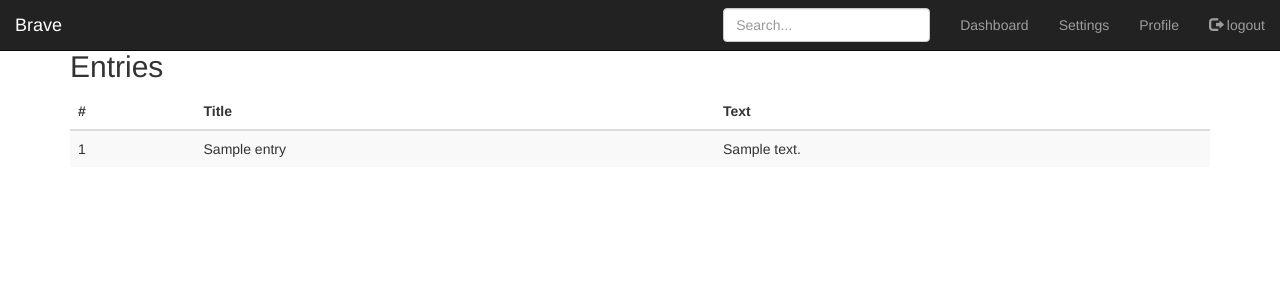
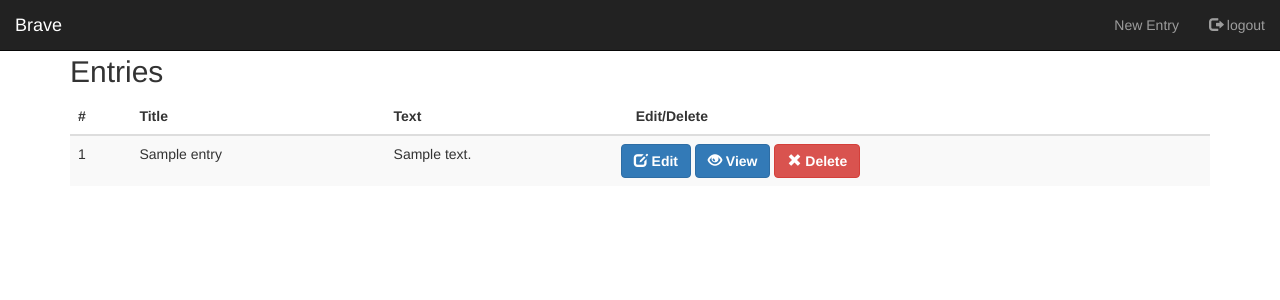
Before and after one commit to cezbil/brave, a PHP site: page / in a window 1280 px wide. Shown: the top 300 px of the page. Run offline with PHP 8.4, Linux system fonts and the light colour scheme; the visitor is signed in with stand-in values (Sample User, id 1); tables that the repository leaves empty or names only in its code hold one stand-in row (values such as "Sample post").

Commit message:
delete items, add new entries

```diff
--- a/Entry.php
+++ b/Entry.php
@@ -23,6 +23,7 @@ class Entry
                 "entry_text" => $entry_text,
                 "ownerId" => $ownerId
             ));
+            return true;
         } catch (PDOException $e){
             echo $e->getMessage();
 
--- a/header.php
+++ b/header.php
@@ -1,7 +1,7 @@
 <!DOCTYPE html>
 <html>
 <head>
-    <title>Bootstrap 101 Template</title>
+    <title>Test application for Brave agency by Cezary Bilda</title>
     <meta name="viewport" content="width=device-width, initial-scale=1.0">
     <!-- Bootstrap -->
     <link rel="stylesheet" href="https://maxcdn.bootstrapcdn.com/bootstrap/3.3.7/css/bootstrap.min.css" integrity="sha384-BVYiiSIFeK1dGmJRAkycuHAHRg32OmUcww7on3RYdg4Va+PmSTsz/K68vbdEjh4u" crossorigin="anonymous"></head>
--- a/index.php
+++ b/index.php
@@ -1,17 +1,18 @@
 <?php
-
+include_once 'User.php';
 include_once 'dbConfig.php';
-include_once 'User.php';
 include_once 'Entry.php';
-
 $conn = new dbConfig();
 $user = new User($conn);
-$entry = new Entry($conn->getConn());
-$entries = $entry->getEntries($_SESSION['user']);
 if(!isset($_SESSION['user']))
 {
     $user->redirect('login.php');
 }
+
+
+
+$entry = new Entry($conn->getConn());
+$entries = $entry->getEntries($_SESSION['user']);
 
 ?>
 <?php include_once 'header.php'; ?>
@@ -22,18 +23,14 @@ if(!isset($_SESSION['user']))
         </div>
         <div id="navbar" class="navbar-collapse collapse">
             <ul class="nav navbar-nav navbar-right">
-                <li><a href="#">Dashboard</a></li>
-                <li><a href="#">Settings</a></li>
-                <li><a href="#">Profile</a></li>
+                <li><a href="<?php echo "http://$_SERVER[HTTP_HOST]/brave/new_entry.php"; ?>">New Entry</a></li>
                 <li><a href="logout.php"><i class="glyphicon glyphicon-log-out"></i> logout</a></li>
             </ul>
-            <form class="navbar-form navbar-right">
-                <input type="text" class="form-control" placeholder="Search...">
-            </form>
+
         </div>
     </div>
 </nav>
-<div style="margin-top: 30px" class="container">
+<div style="margin-top: 35px" class="container">
     <h2 class="sub-header">Entries</h2>
     <div class="table-responsive">
         <table class="table table-striped">
@@ -42,6 +39,7 @@ if(!isset($_SESSION['user']))
                 <th>#</th>
                 <th>Title</th>
                 <th>Text</th>
+                <th>Edit/Delete</th>
             </tr>
             </thead>
             <tbody>
@@ -49,9 +47,28 @@ if(!isset($_SESSION['user']))
             foreach ($entries as $row){
              ?>
             <tr>
-                <td><?php echo $row['id']?></td>
-                <td><?php echo $row['title']?></td>
-                <td><?php echo $row["entry_text"]?></td>
+                <td><?php echo htmlspecialchars($row['id'],ENT_QUOTES | ENT_HTML401,'UTF-8');?></td>
+                <td><?php echo htmlspecialchars($row['title'],ENT_QUOTES | ENT_HTML401,'UTF-8');?></td>
+                <td><?php echo htmlspecialchars($row['entry_text'],ENT_QUOTES | ENT_HTML401,'UTF-8');?></td>
+
+                <td>
+
+                    <div class="row">
+
+                        <a href="#" class="btn btn-primary a-btn-slide-text">
+                            <span class="glyphicon glyphicon-edit" aria-hidden="true"></span>
+                            <span><strong>Edit</strong></span>
+                        </a>
+                        <a href="<?php echo "http://$_SERVER[HTTP_HOST]/brave/delete.php/delete_id=" . $row['id']?>" class="btn btn-primary a-btn-slide-text">
+                            <span class="glyphicon glyphicon-eye-open" aria-hidden="true"></span>
+                            <span><strong>View</strong></span>
+                        </a>
+                        <a href="<?php echo "http://$_SERVER[HTTP_HOST]/brave/delete.php?delete_id=" . $row['id']?>" class="btn btn-danger a-btn-slide-text">
+                            <span class="glyphicon glyphicon-remove" aria-hidden="true"></span>
+                            <span><strong>Delete</strong></span>
+                        </a>
+                    </div>
+                </td>
 
             </tr>
 <?php } ?>
```
Also changed, not shown: delete.php (added, +12 -0 lines), new_entry.php (added, +53 -0 lines). Lines whose indentation alone changed are shown as unchanged.
